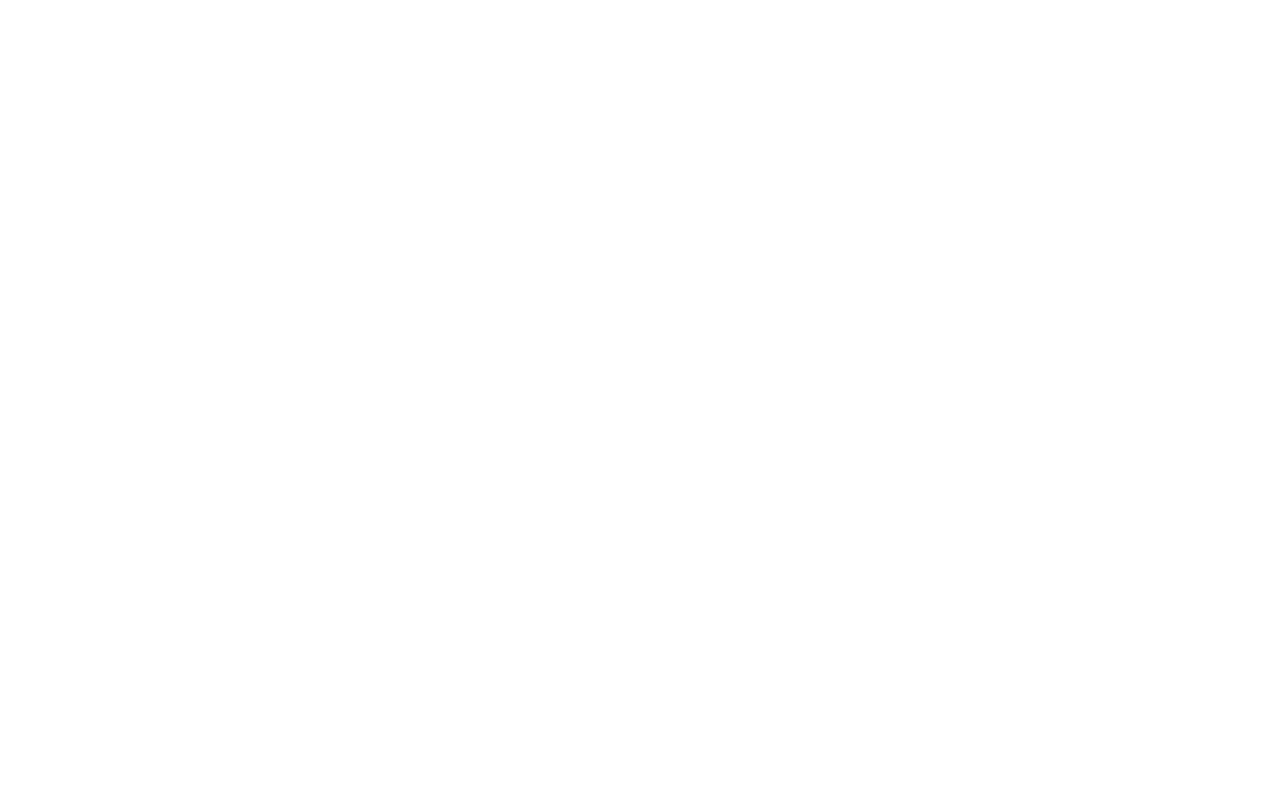
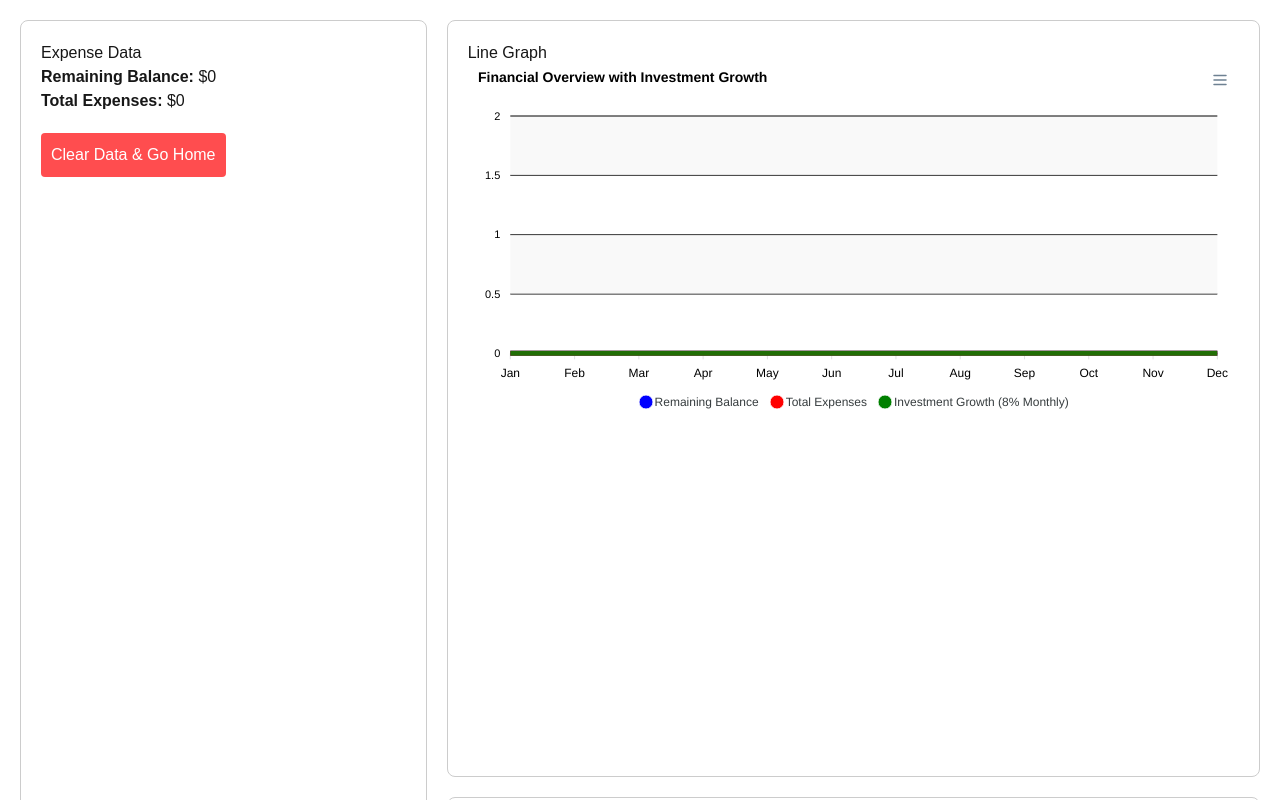
Before and after one commit to MarioGranados/budget-calculator, a Next.js app: page /chart in a window 1280 px wide. Before the commit this address had no page. Shown: the top 800 px of the page. Built offline with nearby package versions, Linux system fonts and the light colour scheme.

Commit message:
Actualizar page.tsx
using react components properly.

```diff
--- a/src/app/chart/page.tsx
+++ b/src/app/chart/page.tsx
@@ -1,6 +1,6 @@
 "use client";
 
-import React, { useState, useEffect } from "react";
+import React, { useEffect, useState } from "react";
 import dynamic from "next/dynamic";
 import { useRouter } from "next/navigation";
 
@@ -8,25 +8,19 @@
 const LineGraph = dynamic(() => import("../../components/LineGraph"), { ssr: false });
 const BarGraph = dynamic(() => import("../../components/PieChart"), { ssr: false });
 
-interface InputState {
-  name: string;
-  cost: string;
-  description: string;
-}
-
 const ChartPage = () => {
   const router = useRouter();
-  const [income, setIncome] = useState<string | null>(null);
-  const [expenses, setExpenses] = useState<InputState[] | null>(null);
+  const [remainingBalance, setRemainingBalance] = useState<number | null>(null);
+  const [totalExpenses, setTotalExpenses] = useState<number | null>(null);
 
   useEffect(() => {
-    // Fetch stored values on load
-    const storedIncome = localStorage.getItem("income");
-    const storedExpenses = localStorage.getItem("expenses");
+    // Fetch values from localStorage
+    const storedRemainingBalance = parseFloat(localStorage.getItem("remainingBalance") || "0");
+    const storedTotalExpenses = parseFloat(localStorage.getItem("totalExpenses") || "0");
 
-    if (storedIncome && storedExpenses) {
-      setIncome(storedIncome);
-      setExpenses(JSON.parse(storedExpenses));
+    if (!isNaN(storedRemainingBalance) && !isNaN(storedTotalExpenses)) {
+      setRemainingBalance(storedRemainingBalance);
+      setTotalExpenses(storedTotalExpenses);
     } else {
       // Redirect to the home page if no data in localStorage
       router.push("/");
@@ -38,8 +32,8 @@
     router.push("/");
   };
 
-  if (!income || !expenses) {
-    return null; // Wait for the useEffect to run
+  if (remainingBalance === null || totalExpenses === null) {
+    return null; // Wait for the useEffect to run and data to be loaded
   }
 
   return (
@@ -48,17 +42,10 @@
       <div className="inputs-section">
         <h2>Expense Data</h2>
         <div>
-          <strong>Monthly Income:</strong> {income}
+          <strong>Remaining Balance:</strong> ${remainingBalance}
         </div>
         <div>
-          <strong>Expenses:</strong>
-          {expenses.map((expense, index) => (
-            <div key={index}>
-              <p>
-                <strong>{expense.name}</strong>: ${expense.cost} - {expense.description}
-              </p>
-            </div>
-          ))}
+          <strong>Total Expenses:</strong> ${totalExpenses}
         </div>
         <button onClick={clearDataAndGoHome} className="btn-clear">
           Clear Data & Go Home
```
